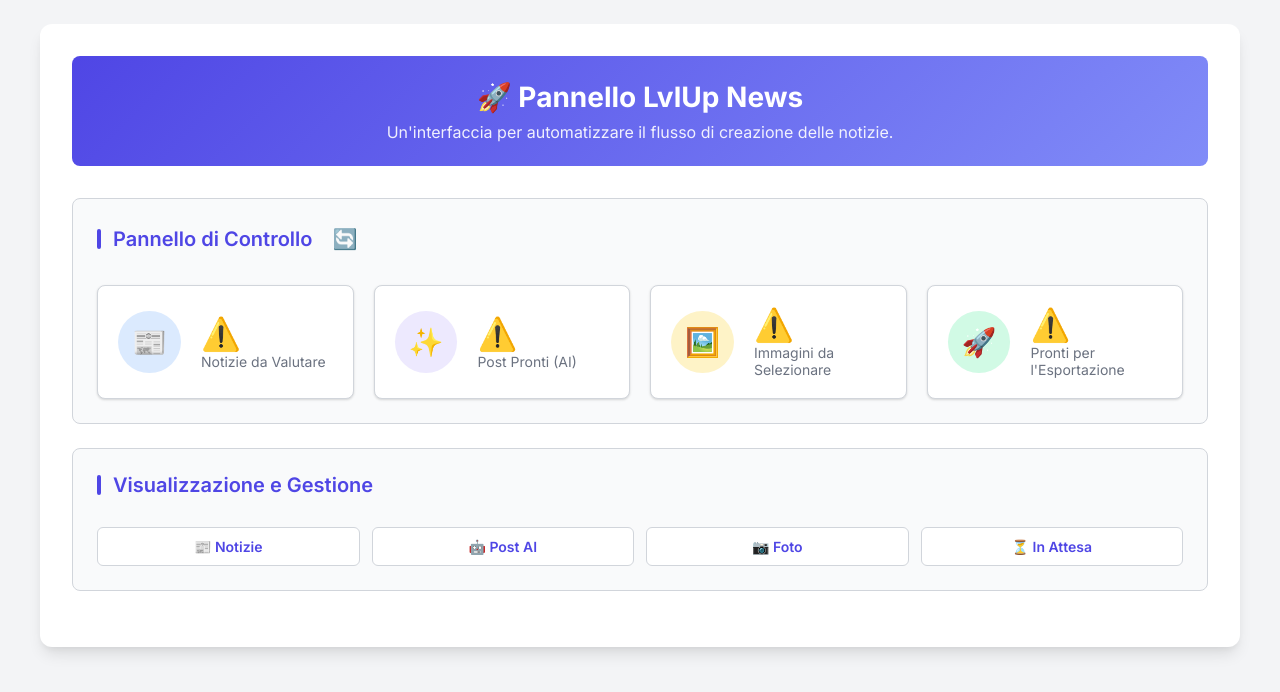
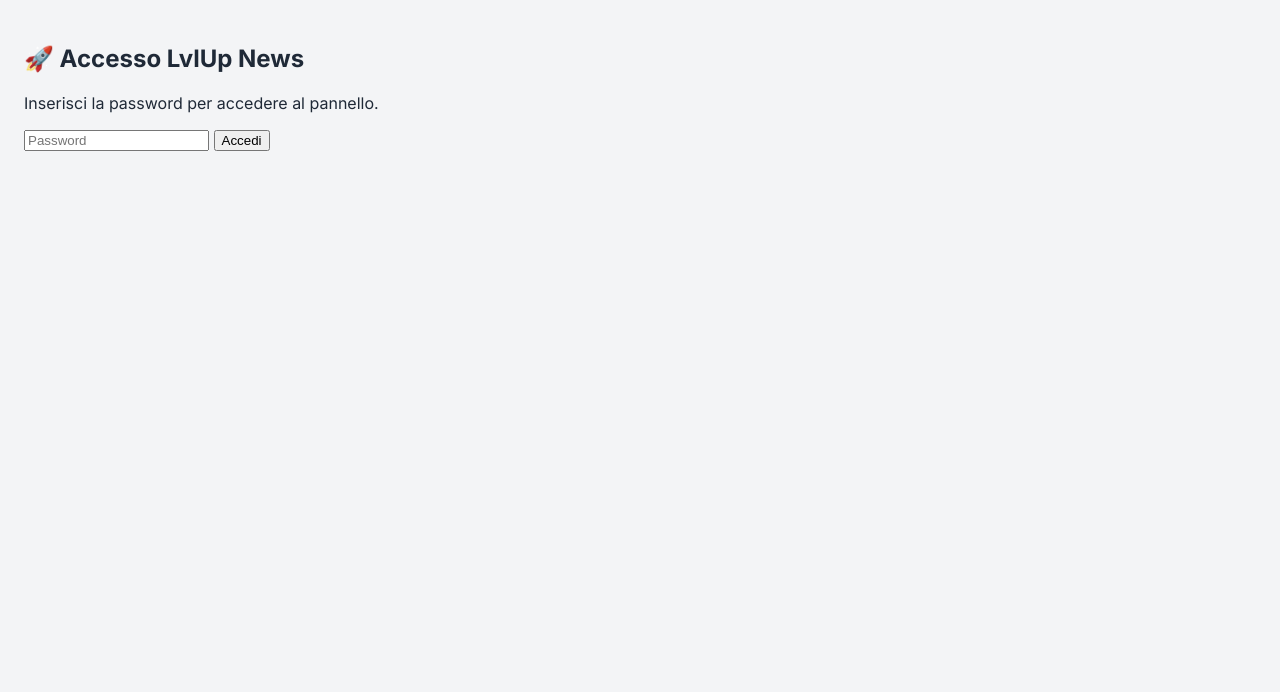
Before and after one commit to GiGa-92/LvlUpNews, a plain HTML site: page index.html in a window 1280 px wide. Drawn offline with Linux system fonts and the light colour scheme; no server answers.

Commit message:
Update index.html

```diff
--- a/index.html
+++ b/index.html
@@ -7,9 +7,18 @@
         <meta name="viewport" content="width=device-width, initial-scale=1.0, user-scalable=no">
         <link rel="stylesheet" href="style.css">
       </head>
-      <body>
-        <div class="container">
-          <div class="header">
+        <body>
+          <div id="login-overlay" class="login-overlay">
+            <div class="login-box">
+              <h2>🚀 Accesso LvlUp News</h2>
+              <p>Inserisci la password per accedere al pannello.</p>
+              <input type="password" id="password-input" placeholder="Password">
+              <button id="login-button">Accedi</button>
+              <p id="login-message"></p>
+            </div>
+          </div>
+
+          <div id="main-container" class="container" style="display: none;">          <div class="header">
             <h1>🚀 Pannello LvlUp News</h1>
             <p>Un'interfaccia per automatizzare il flusso di creazione delle notizie.</p>
           </div>
```
